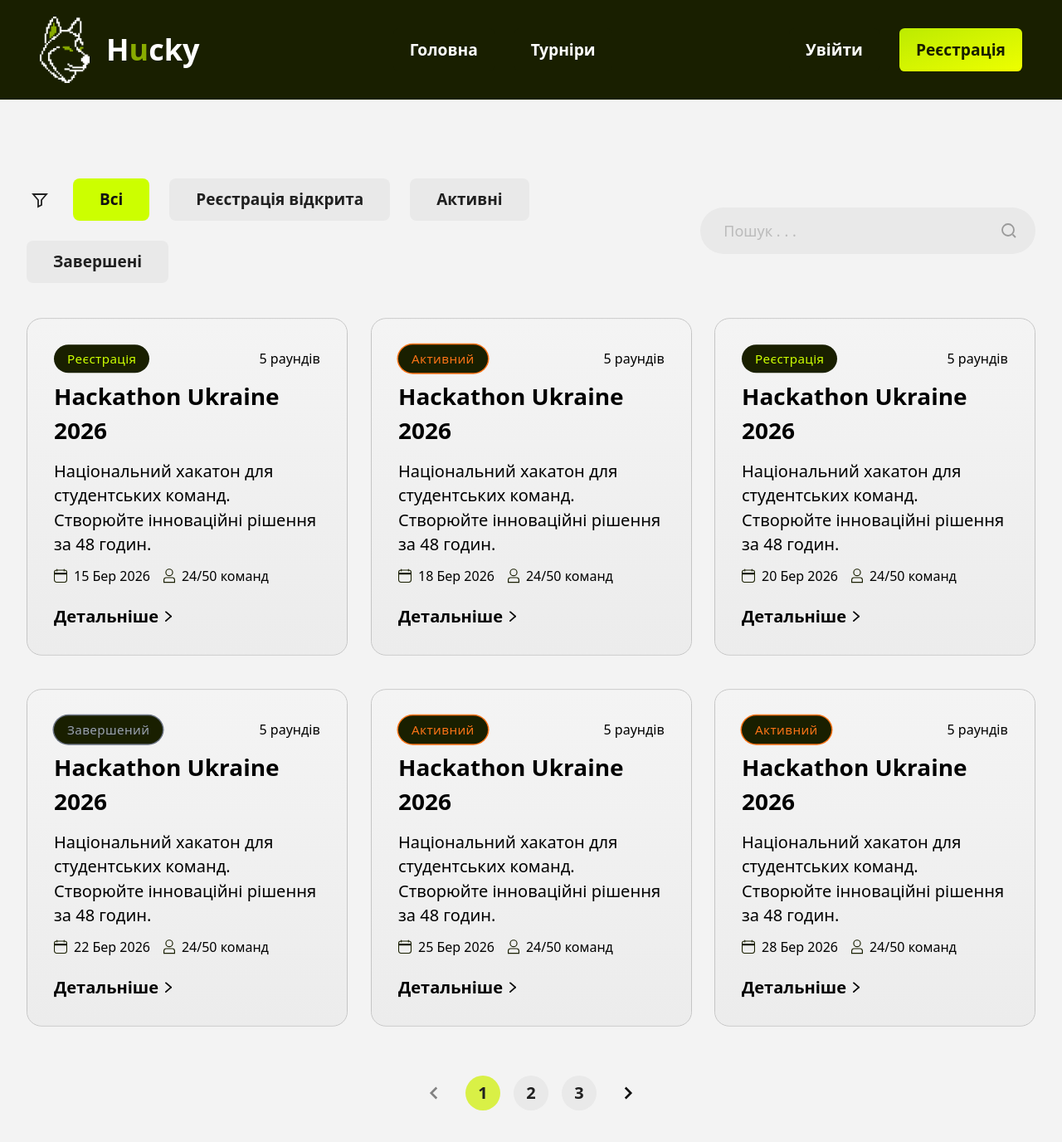
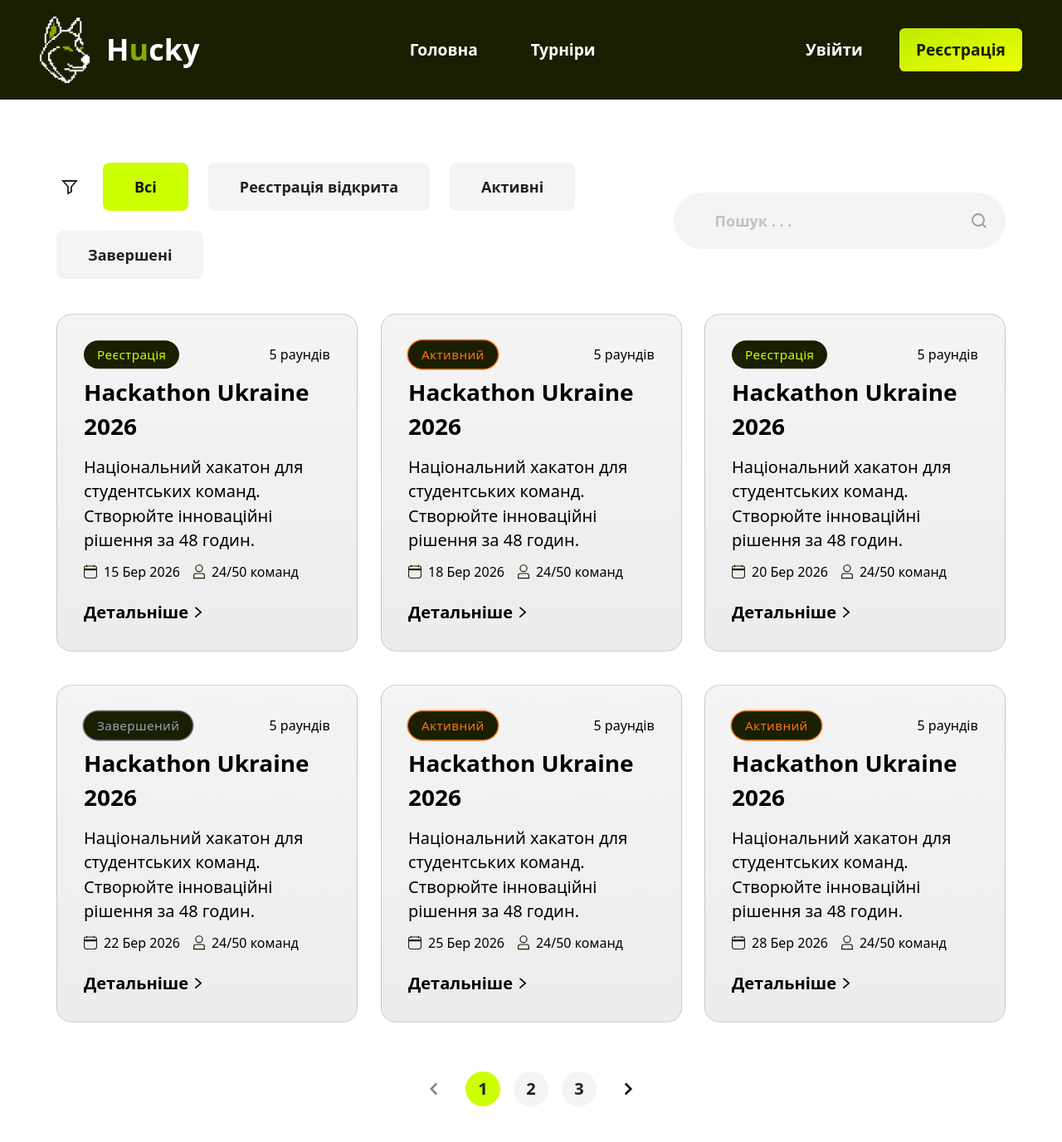
Before and after one commit to aidoteam10-art/Hucky, a SvelteKit app in the folder frontend/: page /tournaments in a window 1280 px wide. Shown: the top 1376 px of the page at 83% size. Built offline with nearby package versions, Linux system fonts and the light colour scheme.

Commit message:
changed tournaments, profile for admin

```diff
--- a/frontend/src/components/Pagination.svelte
+++ b/frontend/src/components/Pagination.svelte
@@ -25,8 +25,12 @@
 
   {#each Array(totalPages) as _, i}
     <button
-      class="flex h-[42px] w-[42px] items-center justify-center rounded-full text-[20px] font-[700] text-[#202020] transition hover:bg-[#dddddd] {currentPage === i + 1 ? 'bg-[#d9f046]' : 'bg-[#e9e9e9]'}"
-      on:click={() => goToPage(i + 1)}
+            class="flex h-[42px] w-[42px] items-center justify-center rounded-full text-[20px] font-[700] text-[#202020] transition {
+      currentPage === i + 1
+        ? 'bg-[#CCFF00]'
+        : 'bg-[#F4F4F5] hover:bg-[#dddddd]'
+    }"
+            on:click={() => goToPage(i + 1)}
     >
       {i + 1}
     </button>
--- a/frontend/src/routes/(app)/profile/+page.svelte
+++ b/frontend/src/routes/(app)/profile/+page.svelte
@@ -1,6 +1,7 @@
 <script>
     import StateTag from "../../../components/StateTag.svelte";
     import TournamentCard from "../../../components/TournamentCard.svelte";
+    import CardShell from "../../../components/CardShell.svelte";
     // Ролі: "none" (без ролі), "participant" (учасник), "jury" (журі), "admin" (адмін)
     let role = "admin";
     let timeLeft = "30:23:50:23";
@@ -137,6 +138,8 @@
 
         <div class="grid grid-cols-2 gap-12 max-w-7xl ml-46">
             {#each user.createdTournaments as tournament}
+                <a href="/tournaments/{tournament.id}" class="block transition-transform duration-200 hover:scale-[1.01] active:scale-[0.99]">
+                    <CardShell>
                         <TournamentCard
                                 id={tournament.id}
                                 title={tournament.title}
@@ -147,9 +150,10 @@
                                 registered_teams={tournament.registered_teams}
                                 max_teams={tournament.max_teams}
                         />
+                    </CardShell>
+                </a>
             {/each}
         </div>
-
     {/if}
 
 
--- a/frontend/src/routes/(app)/tournaments/+page.svelte
+++ b/frontend/src/routes/(app)/tournaments/+page.svelte
@@ -29,13 +29,13 @@
   <title>Hucky - Турніри</title>
 </svelte:head>
 
-<main class="bg-[#f3f3f3] pb-[90px] pt-[70px] md:pt-[95px]">
-  <div class="mx-auto max-w-[1680px] px-6 md:px-7 xl:px-8">
-    <div class="mb-[36px] flex flex-col gap-6 xl:flex-row xl:items-center xl:justify-between">
+<main class=" pb-14.5 pt-19 px-17">
+  <div class="mx-auto">
+    <div class="mb-9 flex flex-col gap-6 xl:flex-row xl:items-center xl:justify-between">
       <div class="flex flex-wrap items-center gap-5 md:gap-6">
-        <div class="flex h-[32px] w-[32px] items-center justify-center">
+        <div class="flex h-8 w-8 items-center justify-center">
           <svg
-            class="h-[24px] w-[24px] fill-none stroke-[1.8] stroke-[#202020]"
+                  class="h-6 w-6 fill-none stroke-[1.8] stroke-[#202020]"
                   viewBox="0 0 24 24"
           >
             <path d="M4 5H20L14 12V18L10 20V12L4 5Z" />
@@ -44,11 +44,11 @@
 
         {#each filterOptions as option}
           <button
-            class={`rounded-[8px] px-8 py-[16px] text-[19px] font-[700] leading-none transition ${
+                  class="rounded-lg px-9.5 py-5 text-lg font-bold leading-none transition {
       currentFilter === option.id
         ? 'bg-[#CCFF00] text-[#111111]'
-                : 'bg-[#e9e9e9] text-[#202020]'
-            }`}
+        : 'bg-[#F4F4F5] text-[#202020] hover:bg-[#D9D9D9]'
+    }"
                   on:click={() => (currentFilter = option.id)}
           >
             {option.label}
@@ -56,16 +56,16 @@
         {/each}
       </div>
 
-      <div class="relative w-full xl:w-[410px]">
+      <div class="relative w-full xl:w-115">
         <input
                 type="text"
                 bind:value={searchQuery}
                 placeholder="Пошук . . ."
-          class="h-[56px] w-full rounded-full border-none bg-[#e9e9e9] pl-7 pr-14 text-[18px] text-[#8e8e8e] outline-none"
+                class="w-full rounded-full border-none bg-[#F4F4F5] px-12.5 py-5 font-semibold text-lg text-[#8e8e8e] outline-none"
         />
 
         <svg
-          class="absolute right-5 top-1/2 h-[24px] w-[24px] -translate-y-1/2 fill-none stroke-[1.8] stroke-[#9a9a9a]"
+                class="absolute right-5 top-1/2 h-6 w-6 -translate-y-1/2 fill-none stroke-[1.8] stroke-[#9a9a9a]"
                 viewBox="0 0 24 24"
         >
           <circle cx="11" cy="11" r="7"></circle>
@@ -74,8 +74,9 @@
       </div>
     </div>
 
-    <section class="tournaments-grid mx-auto grid max-w-[1600px] grid-cols-1 gap-x-[28px] gap-y-[28px] md:grid-cols-2 xl:grid-cols-3">
+    <section class="tournaments-grid mx-auto grid grid-cols-1 gap-x-7 gap-y-7 md:grid-cols-2 xl:grid-cols-3">
       {#each filteredTournaments as t (t.id)}
+        <a href="/tournaments/{t.id}" class="block transition-transform duration-200 hover:scale-[1.02] active:scale-[0.98]">
           <div class="scale-y-[0.97]">
             <CardShell>
               <TournamentCard
@@ -90,6 +91,7 @@
               />
             </CardShell>
           </div>
+        </a>
       {:else}
         <p class="col-span-full py-10 text-center text-lg text-gray-500">
           Не знайдено жодного турніру.
```
Lines whose indentation alone changed are shown as unchanged.
